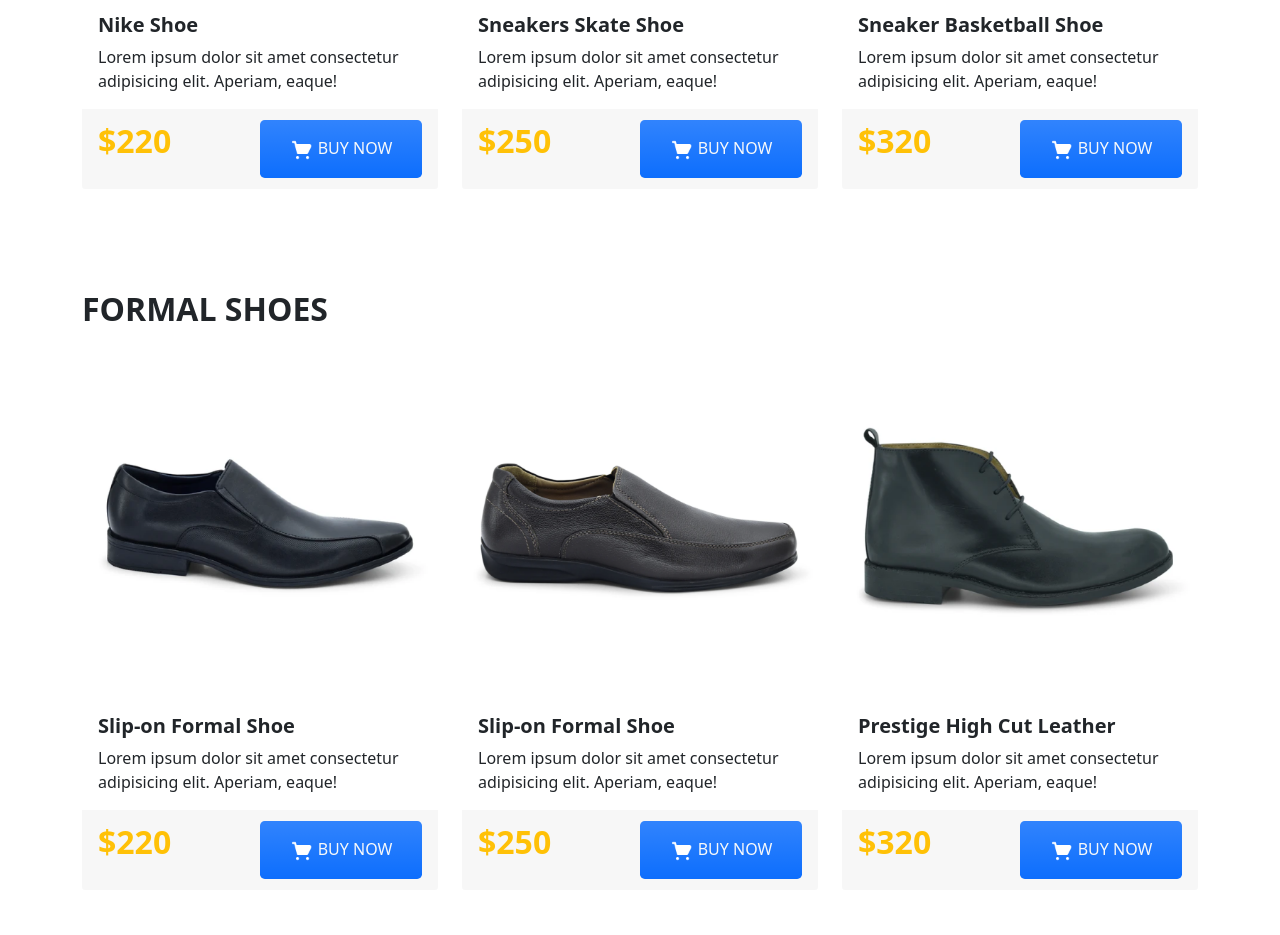
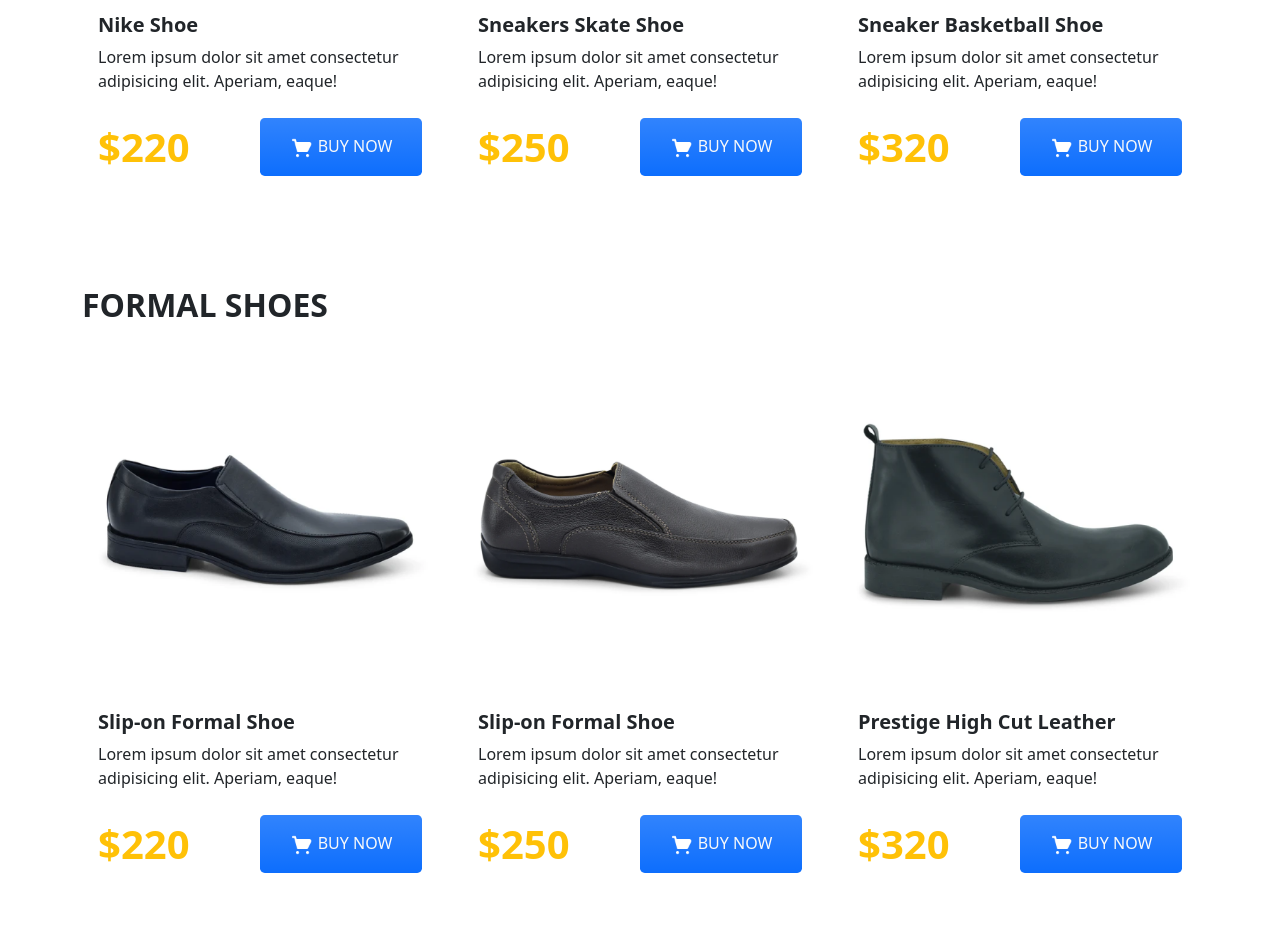
Before and after one commit to ShakibUddin/Penguin-Fashion, a plain HTML site: page index.html in a window 1280 px wide. Shown: the part 1177-2112 px from the top of the page. Drawn offline with nearby package versions, Linux system fonts and the light colour scheme.

Commit message:
utilities fixed

```diff
--- a/index.html
+++ b/index.html
@@ -122,13 +122,14 @@
               <div
                 class="
                   card-footer
+                  bg-white
                   border-0
                   d-flex
                   justify-content-between
                   align-items-center
                 "
               >
-                <p class="fs-2 text-warning fw-bold">$220</p>
+                <p class="fs-1 text-warning fw-bold m-0">$220</p>
                 <a
                   href=""
                   class="
@@ -164,13 +165,14 @@
               <div
                 class="
                   card-footer
+                  bg-white
                   border-0
                   d-flex
                   justify-content-between
                   align-items-center
                 "
               >
-                <p class="fs-2 text-warning fw-bold">$250</p>
+                <p class="fs-1 text-warning fw-bold m-0">$250</p>
                 <a
                   href=""
                   class="
@@ -206,13 +208,14 @@
               <div
                 class="
                   card-footer
+                  bg-white
                   border-0
                   d-flex
                   justify-content-between
                   align-items-center
                 "
               >
-                <p class="fs-2 text-warning fw-bold">$320</p>
+                <p class="fs-1 text-warning fw-bold m-0">$320</p>
                 <a
                   href=""
                   class="
@@ -254,13 +257,14 @@
               <div
                 class="
                   card-footer
+                  bg-white
                   border-0
                   d-flex
                   justify-content-between
                   align-items-center
                 "
               >
-                <p class="fs-2 text-warning fw-bold">$220</p>
+                <p class="fs-1 text-warning fw-bold m-0">$220</p>
                 <a
                   href=""
                   class="
@@ -296,13 +300,14 @@
               <div
                 class="
                   card-footer
+                  bg-white
                   border-0
                   d-flex
                   justify-content-between
                   align-items-center
                 "
               >
-                <p class="fs-2 text-warning fw-bold">$250</p>
+                <p class="fs-1 text-warning fw-bold m-0">$250</p>
                 <a
                   href=""
                   class="
@@ -338,13 +343,14 @@
               <div
                 class="
                   card-footer
+                  bg-white
                   border-0
                   d-flex
                   justify-content-between
                   align-items-center
                 "
               >
-                <p class="fs-2 text-warning fw-bold">$320</p>
+                <p class="fs-1 text-warning fw-bold m-0">$320</p>
                 <a
                   href=""
                   class="
```
